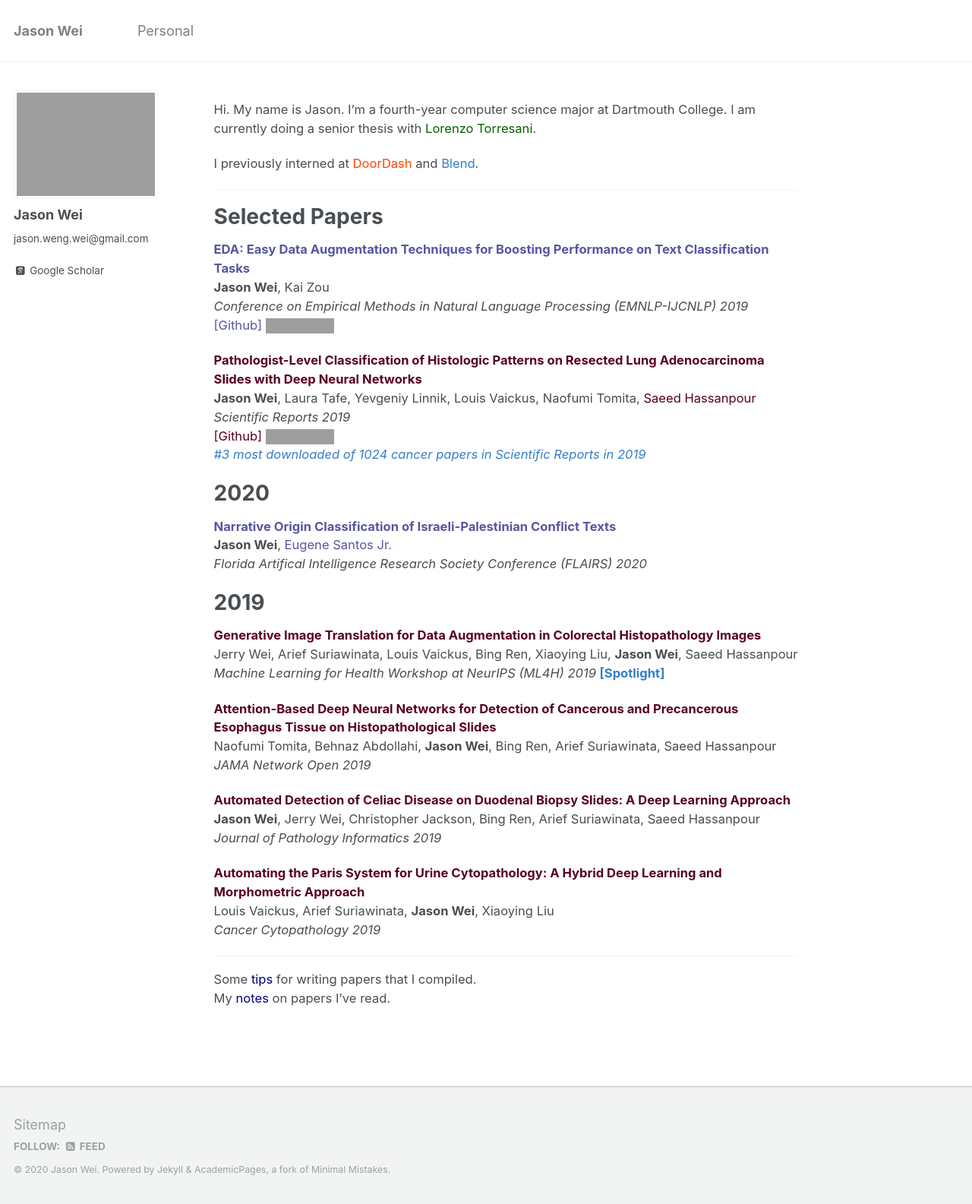
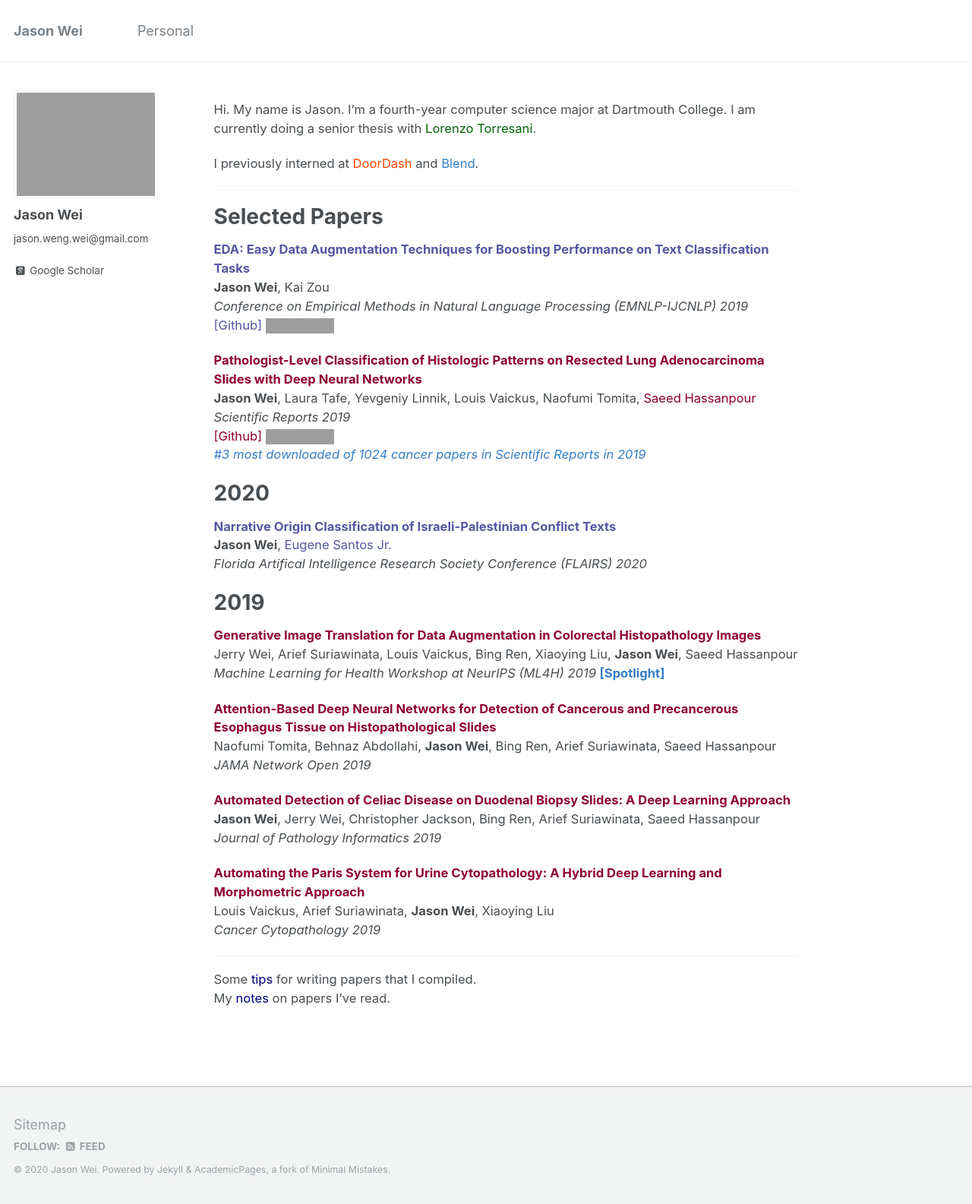
Before and after one commit to jasonwei20/jasonwei20.github.io, a Jekyll site: the page built from _pages/about.md, in a window 1280 px wide. Shown: the whole page at 76% size. Built offline with Jekyll 4.4.1, drawn with Linux system fonts in a browser that asks for light colours; some web fonts are replaced; grey boxes are pictures that could not be loaded.

Commit message:
add stuff

```diff
--- a/_pages/about.md
+++ b/_pages/about.md
@@ -22,10 +22,10 @@
 <a href="https://github.com/jasonwei20/eda_nlp" style="color:#5656a2" target="_blank">[Github]</a>
 <img height="16" src="https://img.shields.io/github/stars/jasonwei20/eda_nlp.svg?logo=github&logoColor=white&colorA=navy&link=https://github.com/jasonwei20/eda_nlp&link=https://github.com/jasonwei20/eda_nlp">
 
-<a href="https://www.nature.com/articles/s41598-019-40041-7" style="color:#590021" target="_blank"><b>Pathologist-Level Classification of Histologic Patterns on Resected Lung Adenocarcinoma Slides with Deep Neural Networks</b></a>
-**Jason Wei**, Laura Tafe, Yevgeniy Linnik, Louis Vaickus, Naofumi Tomita, <a href="https://www.hassanpourlab.com/" style="color:#590021" target="_blank">Saeed Hassanpour</a>
+<a href="https://www.nature.com/articles/s41598-019-40041-7" style="color:#8f0035" target="_blank"><b>Pathologist-Level Classification of Histologic Patterns on Resected Lung Adenocarcinoma Slides with Deep Neural Networks</b></a>
+**Jason Wei**, Laura Tafe, Yevgeniy Linnik, Louis Vaickus, Naofumi Tomita, <a href="https://www.hassanpourlab.com/" style="color:#8f0035" target="_blank">Saeed Hassanpour</a>
 *Scientific Reports 2019*
-<a href="https://github.com/BMIRDS/deepslide" style="color:#590021" target="_blank">[Github]</a>
+<a href="https://github.com/BMIRDS/deepslide" style="color:#8f0035" target="_blank">[Github]</a>
 <img height="16" src="https://img.shields.io/github/stars/BMIRDS/deepslide.svg?logo=github&logoColor=white&colorA=navy&link=https://github.com/BMIRDS/deepslide&link=https://github.com/BMIRDS/deepslide">
 <a href="https://www.nature.com/collections/ghegcgfbdi" style="color:#357EC7" target="_blank"><i>#3 most downloaded of 1024 cancer papers in Scientific Reports in 2019</i></a>
 
@@ -35,19 +35,19 @@
 *Florida Artifical Intelligence Research Society Conference (FLAIRS) 2020*
 
 # 2019
-<a href="https://arxiv.org/abs/1910.05827" style="color:#590021" target="_blank"><b>Generative Image Translation for Data Augmentation in Colorectal Histopathology Images</b></a>
+<a href="https://arxiv.org/abs/1910.05827" style="color:#8f0035" target="_blank"><b>Generative Image Translation for Data Augmentation in Colorectal Histopathology Images</b></a>
 Jerry Wei, Arief Suriawinata, Louis Vaickus, Bing Ren, Xiaoying Liu, **Jason Wei**, Saeed Hassanpour
 *Machine Learning for Health Workshop at NeurIPS (ML4H) 2019* <a href="https://slideslive.com/38923239/spotlight-paper-talks?t=1095" style="color:#357EC7" target="_blank"><b>[Spotlight]</b></a>
 
-<a href="https://jamanetwork.com/journals/jamanetworkopen/fullarticle/2753982" style="color:#590021" target="_blank"><b>Attention-Based Deep Neural Networks for Detection of Cancerous and Precancerous Esophagus Tissue on Histopathological Slides</b></a>
+<a href="https://jamanetwork.com/journals/jamanetworkopen/fullarticle/2753982" style="color:#8f0035" target="_blank"><b>Attention-Based Deep Neural Networks for Detection of Cancerous and Precancerous Esophagus Tissue on Histopathological Slides</b></a>
 Naofumi Tomita, Behnaz Abdollahi, **Jason Wei**, Bing Ren, Arief Suriawinata, Saeed Hassanpour
 *JAMA Network Open 2019*
 
-<a href="http://www.jpathinformatics.org/article.asp?issn=2153-3539;year=2019;volume=10;issue=1;spage=7;epage=7;aulast=Wei" style="color:#590021" target="_blank"><b>Automated Detection of Celiac Disease on Duodenal Biopsy Slides: A Deep Learning Approach</b></a>
+<a href="http://www.jpathinformatics.org/article.asp?issn=2153-3539;year=2019;volume=10;issue=1;spage=7;epage=7;aulast=Wei" style="color:#8f0035" target="_blank"><b>Automated Detection of Celiac Disease on Duodenal Biopsy Slides: A Deep Learning Approach</b></a>
 **Jason Wei**, Jerry Wei, Christopher Jackson, Bing Ren, Arief Suriawinata, Saeed Hassanpour
 *Journal of Pathology Informatics 2019*
 
-<a href="https://onlinelibrary.wiley.com/doi/abs/10.1002/cncy.22099" style="color:#590021" target="_blank"><b>Automating the Paris System for Urine Cytopathology: A Hybrid Deep Learning and Morphometric Approach</b></a>
+<a href="https://onlinelibrary.wiley.com/doi/abs/10.1002/cncy.22099" style="color:#8f0035" target="_blank"><b>Automating the Paris System for Urine Cytopathology: A Hybrid Deep Learning and Morphometric Approach</b></a>
 Louis Vaickus, Arief Suriawinata, **Jason Wei**, Xiaoying Liu
 *Cancer Cytopathology 2019*
 
```
